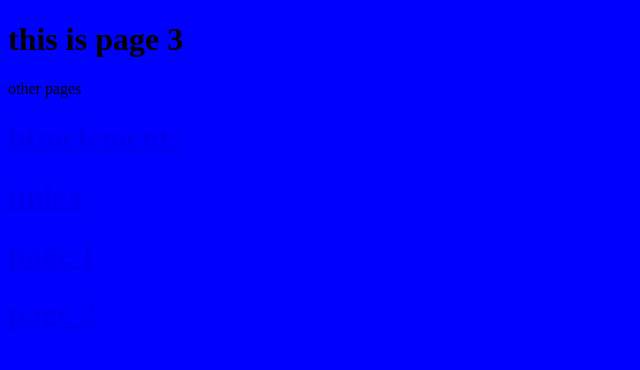
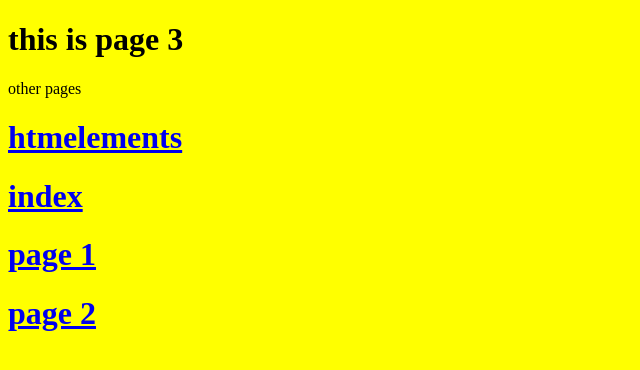
Before and after one commit to Avaga123/web-class, a plain HTML site: page page 3.html in a window 1280 px wide. Shown: the whole page, without its empty margins (0-640 px from the left). Drawn offline with Linux system fonts and the light colour scheme.

Commit message:
color change

```diff
--- a/page 3.html
+++ b/page 3.html
@@ -6,7 +6,7 @@
     <meta name="viewport" content="width=device-width, initial-scale=1.0">
     <title>page 3</title>
 </head>
-<body style="background-color:blue ;">
+<body style="background-color:yellow ;">
     <h1>this is page 3</h1><p>other pages</p>
     <p><a href="htmelements.html"><h1>htmelements</h1></a>
     <a href="index.html"><h1>index</h1></a>
```
